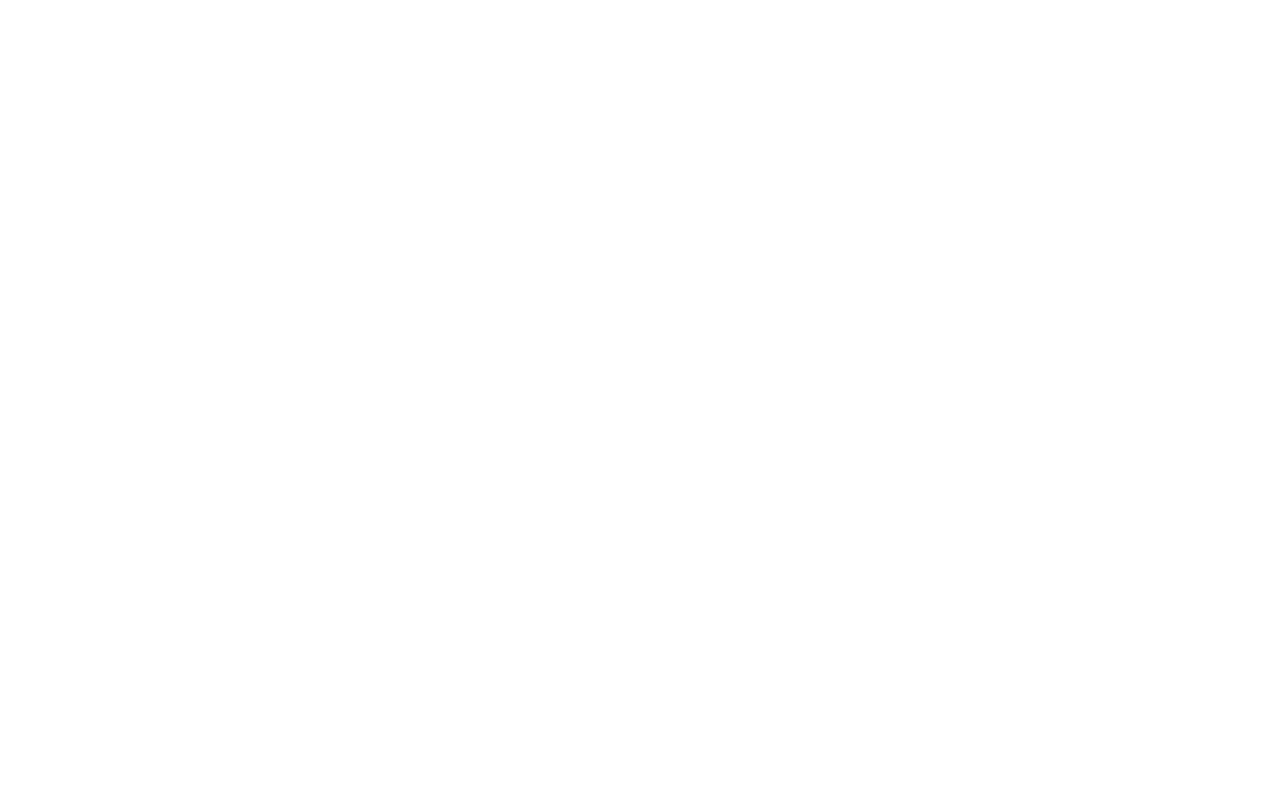
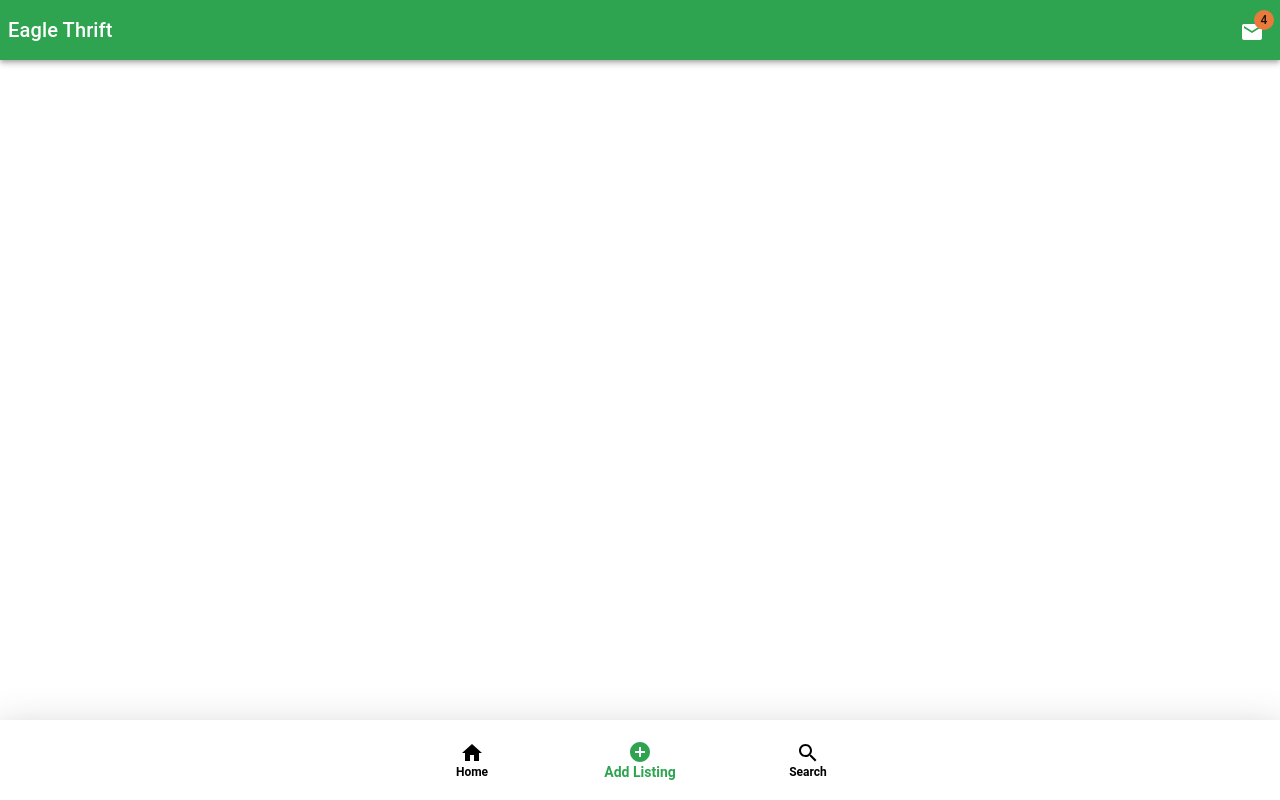
Before and after one commit to siddharth-pudasaini/eagle-thrift-frontend, a React (Create React App) app: page /add-listing in a window 1280 px wide. Before the commit this address had no page. Built offline with nearby package versions, Linux system fonts and the light colour scheme.

Commit message:
Adding add-listing and search routes

```diff
--- a/src/App.js
+++ b/src/App.js
@@ -1,6 +1,7 @@
 import Home from "./pages/home";
 import SignInPage from "./pages/sigIn";
-
+import AddListing from "./pages/addListing";
+import Search from "./pages/search";
 
 import { BrowserRouter as Router, Routes, Route } from "react-router-dom";
 
@@ -9,7 +10,9 @@
     <Router>
       <Routes>
         <Route path="/" element={<Home />} />
-        <Route path="/signIn" element={<SignInPage/>}/>
+        <Route path="/signIn" excat element={<SignInPage />} />
+        <Route path="/add-listing" excat element={<AddListing />} />
+        <Route path="/search" excat element={<Search />} />
       </Routes>
     </Router>
   );
--- a/src/components/bottomNavigation.js
+++ b/src/components/bottomNavigation.js
@@ -1,5 +1,5 @@
-import { useState, useRef } from "react";
-
+import { useState, useRef,useEffect } from "react";
+import { useNavigate, useLocation } from "react-router-dom";
 import BottomNavigation from "@mui/material/BottomNavigation";
 import BottomNavigationAction from "@mui/material/BottomNavigationAction";
 import HomeIcon from "@mui/icons-material/HomeSharp";
@@ -8,17 +8,51 @@
 
 import Paper from "@mui/material/Paper";
 
-import MessagesWithBadge from "./messages";
+export default function FixedBottomNavigation() {
+   const [value, setValue] = useState(0);
+   const ref = useRef(null);
+   const navigate = useNavigate();
+   const location = useLocation();
 
-export default function FixedBottomNavigation() {
-  const [value, setValue] = useState(0);
-  const ref = useRef(null);
+   useEffect(() => {
+     switch (location.pathname) {
+       case "/":
+         setValue(0);
+         break;
+       case "/add-listing":
+         setValue(1);
+         break;
+       case "/search":
+         setValue(2);
+         break;
+       default:
+         setValue(0);
+     }
+   }, [location.pathname]);
+
+   const handleNavigationChange = (event, newValue) => {
+     setValue(newValue);
+     switch (newValue) {
+       case 0:
+         navigate("/");
+         break;
+       case 1:
+         navigate("/add-listing");
+         break;
+       case 2:
+         navigate("/search");
+         break;
+       default:
+         navigate("/");
+     }
+   };
 
   return (
     <Paper
       ref={ref}
       elevation={20}
       className="bottomNav"
+      å
       sx={{
         position: "fixed",
         bottom: 0,
@@ -28,9 +62,7 @@
       <BottomNavigation
         showLabels
         value={value}
-        onChange={(event, newValue) => {
-          setValue(newValue);
-        }}
+        onChange={handleNavigationChange}
         sx={{
           padding: 5,
           "& .MuiBottomNavigationAction-root": {
--- a/src/components/drawer.js
+++ b/src/components/drawer.js
@@ -4,14 +4,9 @@
 import Drawer from "@mui/material/Drawer";
 import IconButton from "@mui/material/IconButton";
 import Badge from "@mui/material/Badge";
-import List from "@mui/material/List";
-import ListItem from "@mui/material/ListItem";
-import ListItemIcon from "@mui/material/ListItemIcon";
-import ListItemText from "@mui/material/ListItemText";
 import Typography from "@mui/material/Typography";
 import MailIcon from "@mui/icons-material/Mail";
 import CancelIcon from "@mui/icons-material/Cancel";
-import InboxIcon from "@mui/icons-material/MoveToInbox";
 import useMediaQuery from "@mui/material/useMediaQuery";
 
 const defaultDrawerWidth = "30vw";
@@ -66,16 +61,6 @@
             <CancelIcon />
           </IconButton>
         </Box>
-        <List>
-          {["Inbox", "Starred", "Send email", "Drafts"].map((text, index) => (
-            <ListItem button key={text}>
-              <ListItemIcon>
-                {index % 2 === 0 ? <InboxIcon /> : <MailIcon />}
-              </ListItemIcon>
-              <ListItemText primary={text} />
-            </ListItem>
-          ))}
-        </List>
       </Drawer>
     </Box>
   );
--- a/src/components/messages.js
+++ /dev/null
@@ -1,25 +0,0 @@
-import React from "react";
-import Badge from "@mui/material/Badge";
-import MailIcon from "@mui/icons-material/Mail";
-import Box from "@mui/material/Box";
-
-
-
-function MessagesWithBadge() {
-  const unreadMessages = 5; // Example number of unread messages
-
-  return (
-    <Box
-      display="flex"
-      alignItems="center"
-      justifyContent="center"
-      height="100vh"
-    >
-      <Badge badgeContent={unreadMessages} color="secondary">
-        <MailIcon />
-      </Badge>
-    </Box>
-  );
-}
-
-export default MessagesWithBadge;
--- /dev/null
+++ b/src/pages/addListing.js
@@ -0,0 +1,15 @@
+import React from "react";
+import Navbar from "../components/navbar";
+import SimpleBottomNavigation from "../components/bottomNavigation";
+
+const AddListing = () => {
+  return (
+    <React.Fragment>
+      <Navbar />
+
+      <SimpleBottomNavigation />
+    </React.Fragment>
+  );
+};
+
+export default AddListing;
--- /dev/null
+++ b/src/pages/search.js
@@ -0,0 +1,15 @@
+import React from "react";
+import Navbar from "../components/navbar";
+import SimpleBottomNavigation from "../components/bottomNavigation";
+
+const Search = () => {
+  return (
+    <React.Fragment>
+      <Navbar />
+
+      <SimpleBottomNavigation />
+    </React.Fragment>
+  );
+};
+
+export default Search;
```
